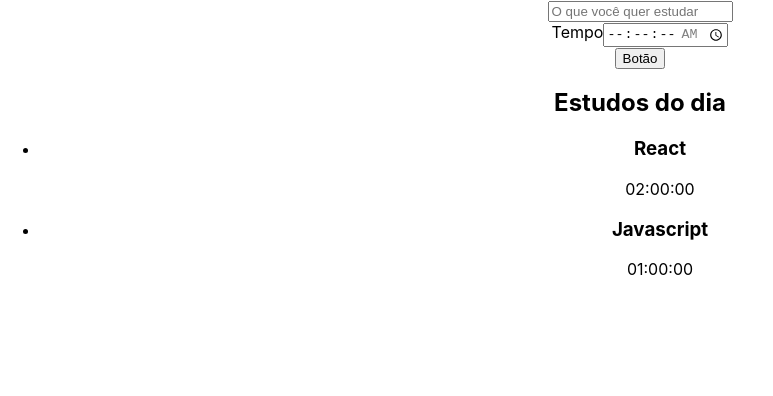
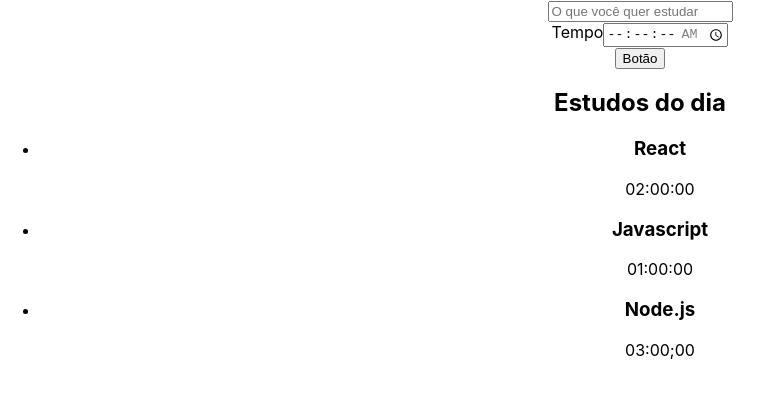
Before and after one commit to lu150ml/react_app_study, a React (Create React App) app: page / in a window 1280 px wide. Shown: the top 396 px of the page, without its empty margins (0-773 px from the left). Built offline with nearby package versions, Linux system fonts and the light colour scheme.

Commit message:
criando listas dinamicas sem a ncessidade  repitição de codigo utilizando o map e arrays, acrescentando a key

```diff
--- a/src/componets/botao/lista/lista.tsx
+++ b/src/componets/botao/lista/lista.tsx
@@ -1,26 +1,27 @@
 import * as React from 'react';
 
-function Lista (){
+    function Lista() {
+        const tarefas = [{
+            tarefa: 'React',
+              tempo: '02:00:00'
+          }, {
+            tarefa: 'Javascript',
+              tempo: '01:00:00'
+          }, {
+            tarefa:'Node.js',
+            tempo:'03:00;00'
+          }
+        ]
     return(
         <aside>
             <h2>Estudos do dia</h2>
             <ul>
-                <li>
-                    <h3>
-                        React
-                    </h3>
-                    <span>
-                        02:00:00
-                    </span>
-                </li>
-                <li>
-                    <h3>
-                        Javascript
-                    </h3>
-                    <span>
-                        01:00:00
-                    </span>
-                </li>
+                {tarefas.map((item, index)=>(
+                    <li key={index}>
+                        <h3> {item.tarefa}</h3>
+                        <span> {item.tempo} </span>
+                    </li>
+                ))}
             </ul>
         </aside>
     )
```
